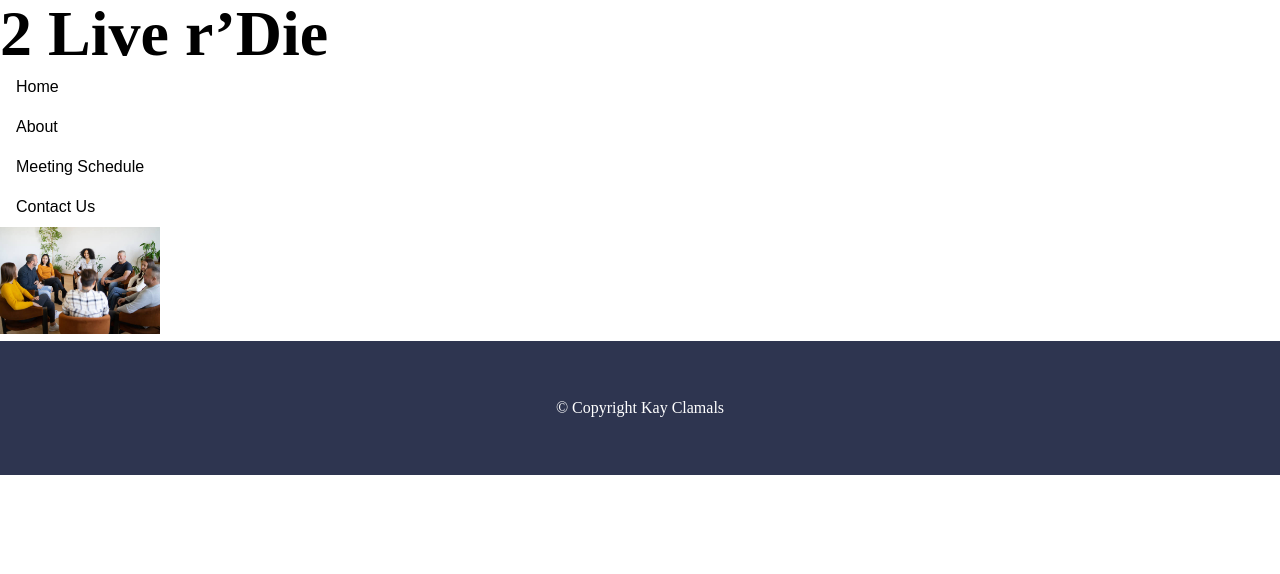
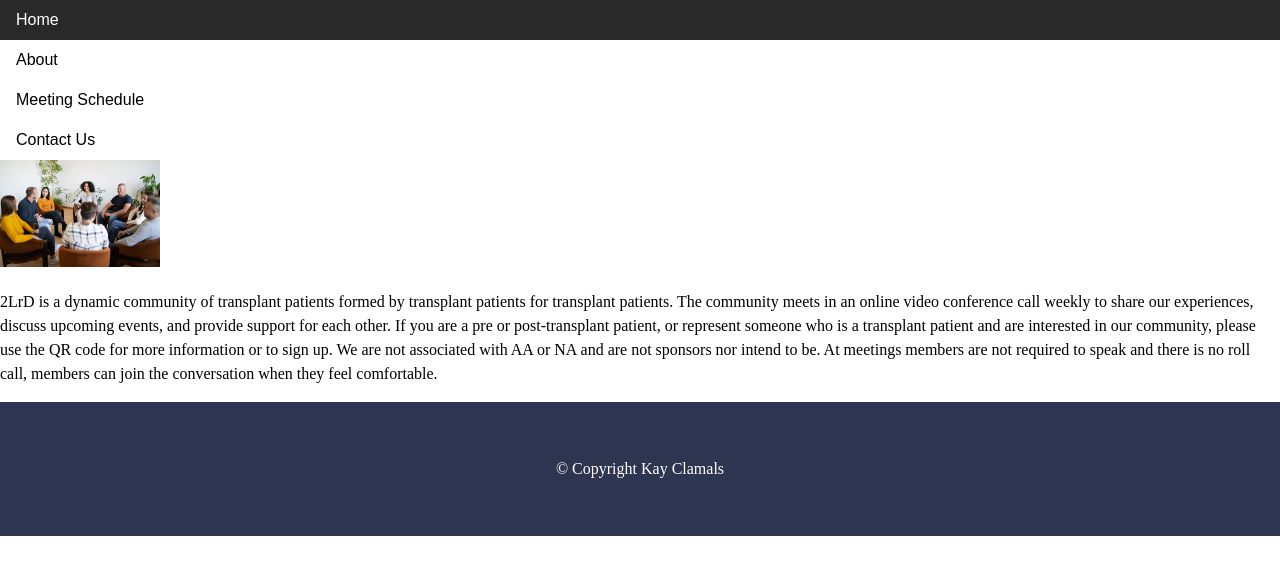
Before and after one commit to Kclamals/ToLiverDie, a plain HTML site: page index.html in a window 1280 px wide. Drawn offline with Linux system fonts and the light colour scheme.

Commit message:
Update index.html

```diff
--- a/index.html
+++ b/index.html
@@ -112,21 +112,15 @@
 
 <body>
   <div class="container">
-    <div class="center">
-<!--      <h1>Mr. Camel</h1> -->
-
-          <!-- p class="text text-info text-center " -->
+<!--    <div class="center">
             <b><span style='font-size:48.0pt;align=center;line-height:105%;font-family:"Monotype Corsiva"'>2 Live r<span class=GramE>’</span><span style='mso-spacerun:yes'>Die</span></span></b>
-<!--       <div class="social">
+       <div class="social">
         <a href="#"><i class="fab fa-facebook"></i></a>
         <a href="#"><i class="fab fa-instagram"></i></a>
         <a href="#"><i class="fab fa-twitter"></i></a>
-      </div> -->
-    </div>
-<!--    <aside class="left"> -->
-
+      </div>
+    </div> -->
       <ul>
-<!--        <li><a href="index">Home</a></li> -->
         <li><a href="HomePage">Home</a></li>
         <li><a href="about">About</a></li>
         <li><a href="MySchedule">Meeting Schedule</a></li>
@@ -136,6 +130,8 @@
     <div class="ontainer-fluid">
        <img src="istockphoto-1369554175-612x612.jpg" width="160px" />
     <div>
+
+<p>2LrD is a dynamic community of transplant patients formed by transplant patients for transplant patients. The community meets in an online video conference call weekly to share our experiences, discuss upcoming events, and provide support for each other. If you are a pre or post-transplant patient, or represent someone who is a transplant patient and are interested in our community, please use the QR code for more information or to sign up. We are not associated with AA or NA and are not sponsors nor intend to be. At meetings members are not required to speak and there is no roll call, members can join the conversation when they feel comfortable.</p>
       <footer class="footer">&copy; Copyright Kay Clamals</footer>
   </div>
 </body>
```
